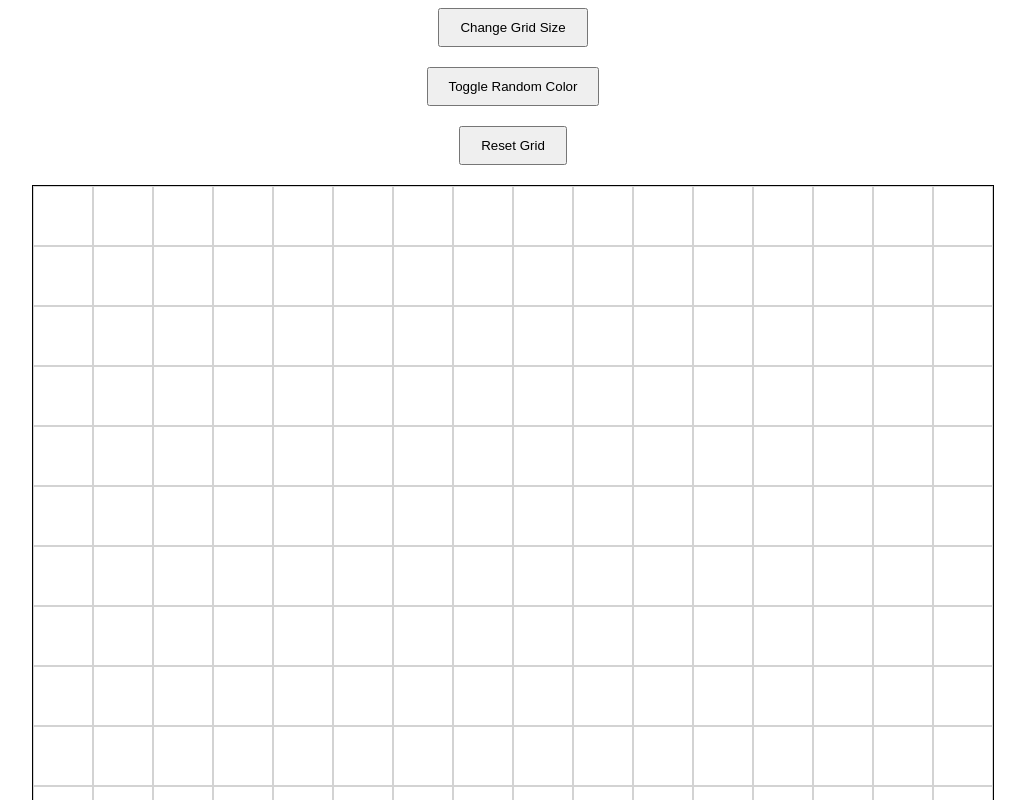
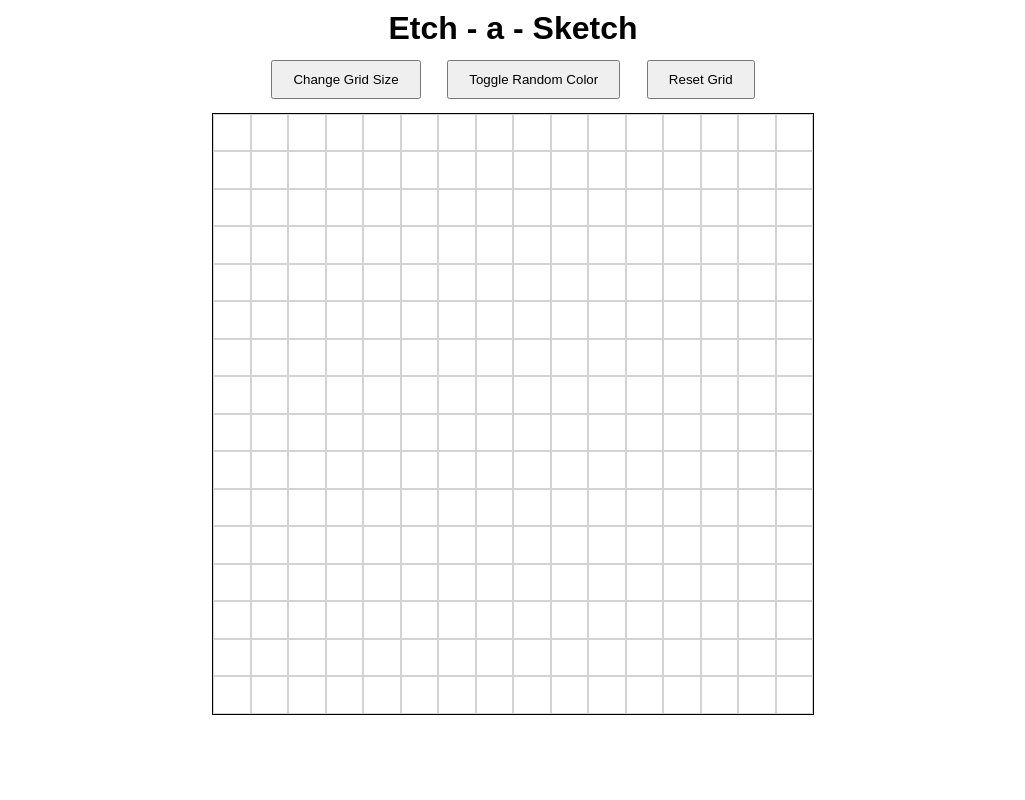
Before and after one commit to aditya-a24/The-Odin-Projects, a plain HTML site: page JS/02 Etch-a-Sketch/index.html in a window 1280 px wide. Shown: the top 800 px of the page, without its empty margins (127-1152 px from the left). Drawn offline with Linux system fonts and the light colour scheme.

Commit message:
modified Etch-a-Sketch UI

```diff
--- a/JS/02 Etch-a-Sketch/css/style.css
+++ b/JS/02 Etch-a-Sketch/css/style.css
@@ -1,16 +1,25 @@
 body {
+    margin: 0;
+    font-family: Arial, Helvetica, sans-serif;
+}
+
+h1 {
+    margin: 10px 0 0 0;
+    text-align: center;
+}
+
+.squares {
     display: flex;
     flex-direction: column;
     align-items: center;
     justify-content: center;
-    font-family: Arial, Helvetica, sans-serif;
 }
 
 #container {
     display: flex;
     flex-wrap: wrap;
-    width: 960px;
-    height: 960px;
+    width: 600px;
+    height: 600px;
     border: 1px solid black;
 }
 
@@ -19,7 +28,13 @@ body {
     border: 1px solid lightgray;
 }
 
+.buttons {
+    display: flex;
+    align-items: center;
+    justify-content: center;
+}
+
 button {
-    margin-bottom: 20px;
+    margin: 1em;
     padding: 10px 20px;
 }
--- a/JS/02 Etch-a-Sketch/index.html
+++ b/JS/02 Etch-a-Sketch/index.html
@@ -7,10 +7,15 @@
     <link rel="stylesheet" href="./css/style.css" />
   </head>
   <body>
-    <button onclick="promptGridSize()">Change Grid Size</button>
-    <button onclick="toggleRandomColor()">Toggle Random Color</button>
-    <button onclick="resetGrid()">Reset Grid</button>
-    <div id="container"></div>
+    <h1>Etch - a - Sketch</h1>
+    <div class="buttons">
+      <button onclick="promptGridSize()">Change Grid Size</button>
+      <button onclick="toggleRandomColor()">Toggle Random Color</button>
+      <button onclick="resetGrid()">Reset Grid</button>
+    </div>
+    <div class="squares">
+      <div id="container"></div>
+    </div>
     <script src="./script.js"></script>
   </body>
 </html>
--- a/JS/02 Etch-a-Sketch/script.js
+++ b/JS/02 Etch-a-Sketch/script.js
@@ -5,7 +5,7 @@ function createGrid(squaresPerSide) {
 
     //clear the container for the new grid
     container.innerHTML = '';
-    const squareSize = 960 / squaresPerSide; // it will gove size of each square of grid
+    const squareSize = 600 / squaresPerSide; // it will gove size of each square of grid
 
     // create grid of divs
     for (let i = 0; i < squaresPerSide * squaresPerSide; i++) {
```
